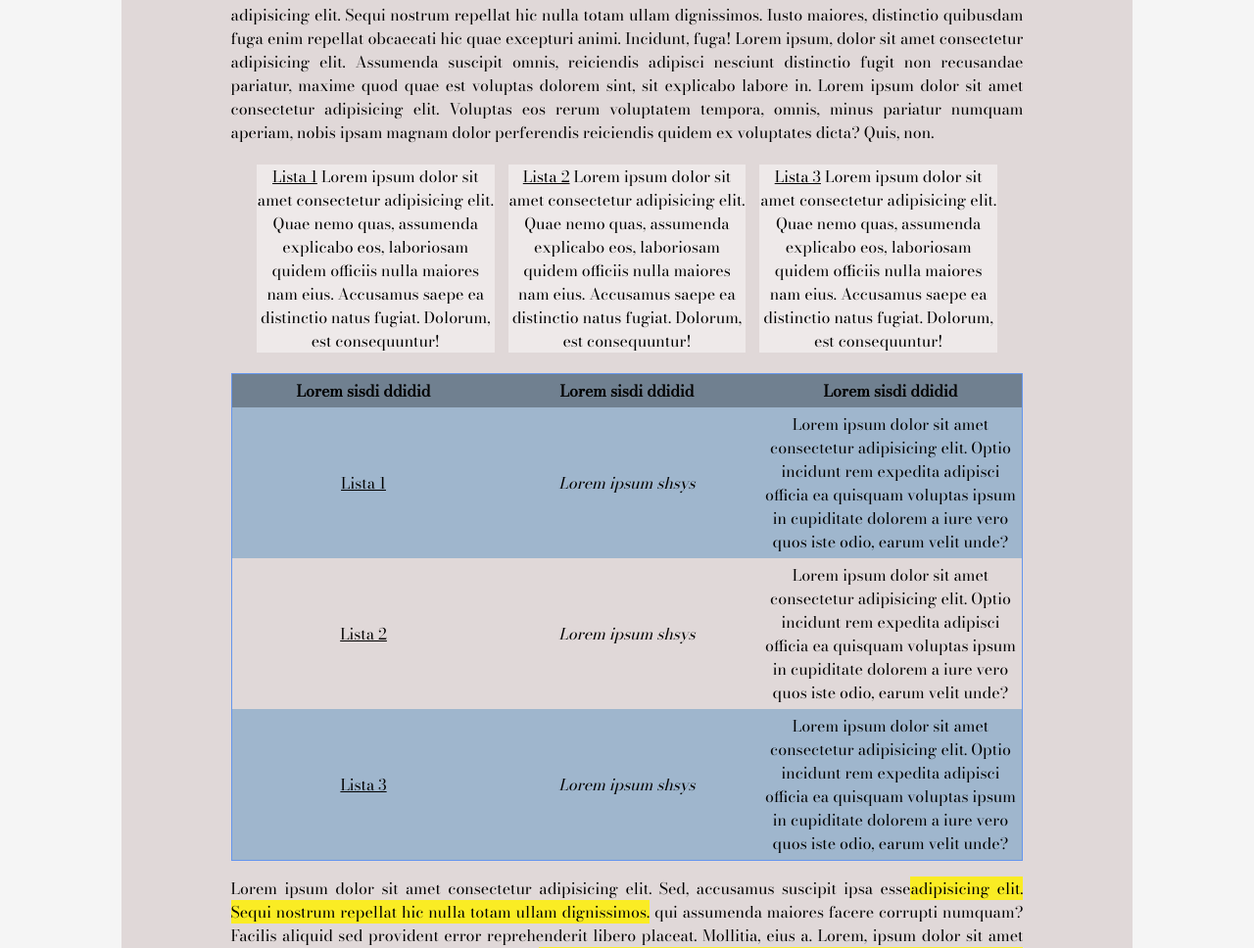
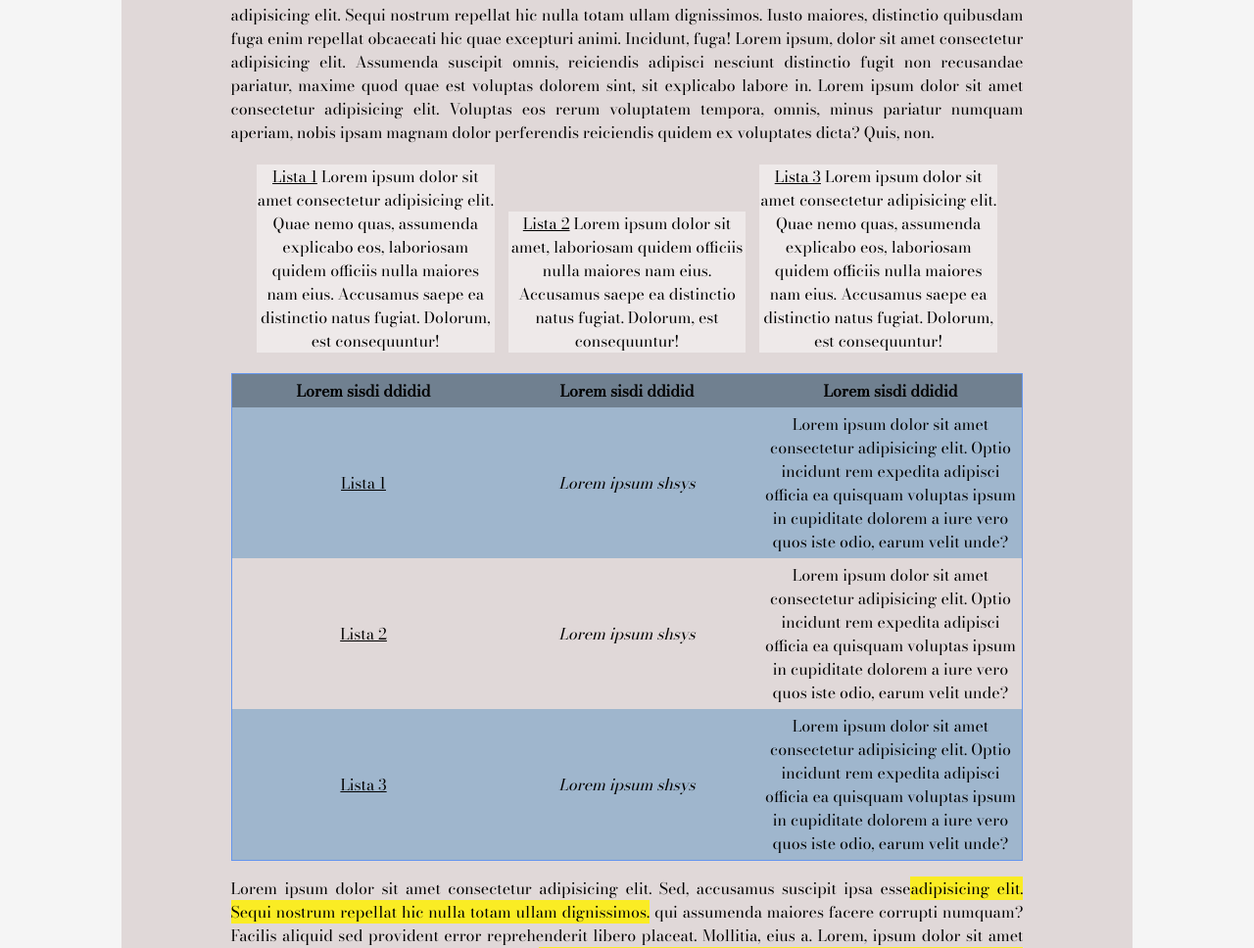
Before and after one commit to GiuseppeMandriani/html-css-booleaner, a website: page index.html in a window 1280 px wide. Shown: the part 1089-2057 px from the top of the page at 98% size. Drawn offline with nearby package versions, Linux system fonts and the light colour scheme.

Commit message:
list changed

```diff
--- a/index.html
+++ b/index.html
@@ -44,7 +44,7 @@
         <section class="center">
           <ul>
             <li><span class="underline">Lista 1</span> Lorem ipsum dolor sit amet consectetur adipisicing elit. Quae nemo quas, assumenda explicabo eos, laboriosam quidem officiis nulla maiores nam eius. Accusamus saepe ea distinctio natus fugiat. Dolorum, est consequuntur!</li>
-            <li><span class="underline">Lista 2</span> Lorem ipsum dolor sit amet consectetur adipisicing elit. Quae nemo quas, assumenda explicabo eos, laboriosam quidem officiis nulla maiores nam eius. Accusamus saepe ea distinctio natus fugiat. Dolorum, est consequuntur!</li>
+            <li><span class="underline">Lista 2</span> Lorem ipsum dolor sit amet, laboriosam quidem officiis nulla maiores nam eius. Accusamus saepe ea distinctio natus fugiat. Dolorum, est consequuntur!</li>
             <li><span class="underline">Lista 3</span> Lorem ipsum dolor sit amet consectetur adipisicing elit. Quae nemo quas, assumenda explicabo eos, laboriosam quidem officiis nulla maiores nam eius. Accusamus saepe ea distinctio natus fugiat. Dolorum, est consequuntur!</li>
           </ul>
         </section>
```
